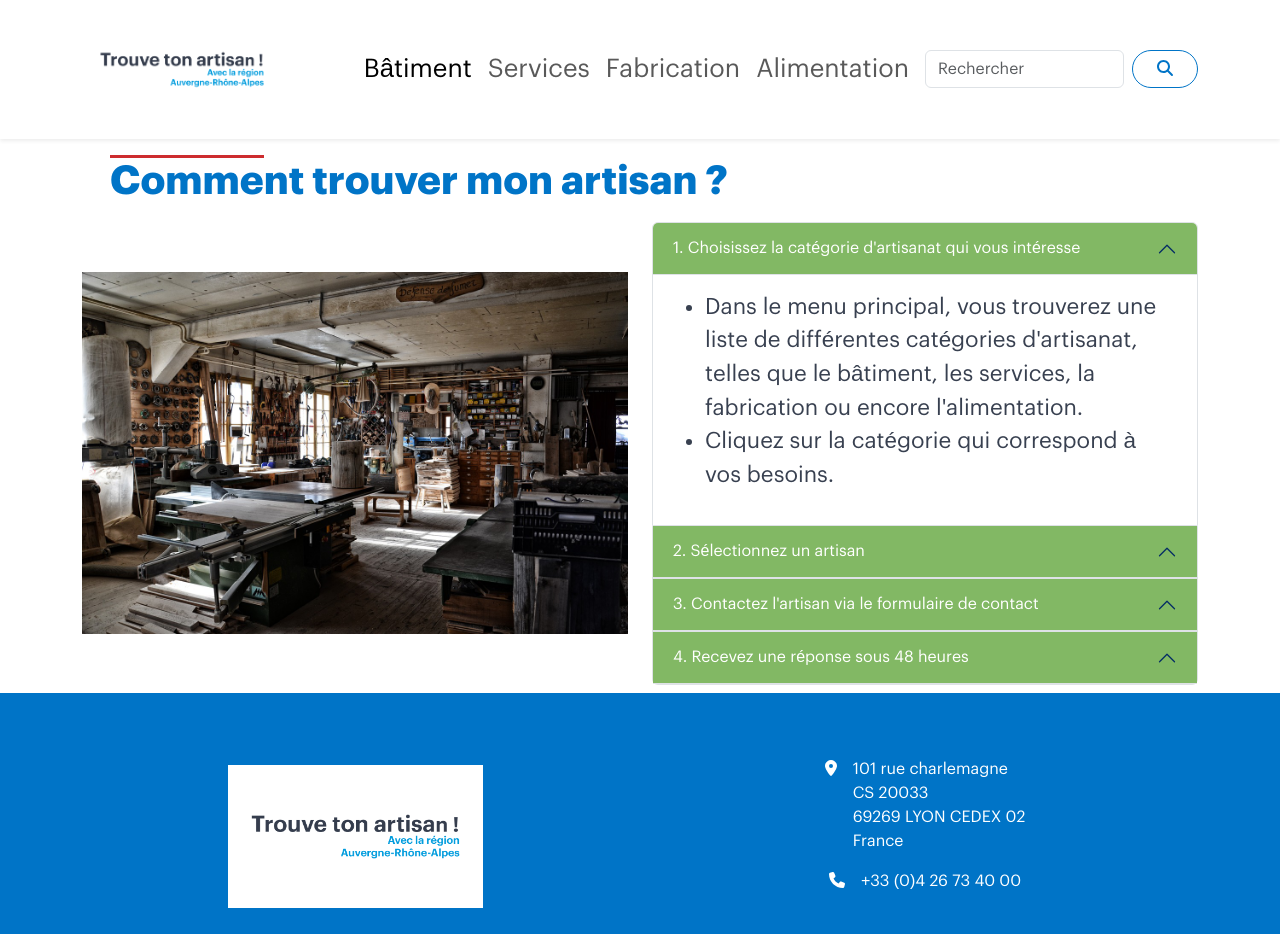
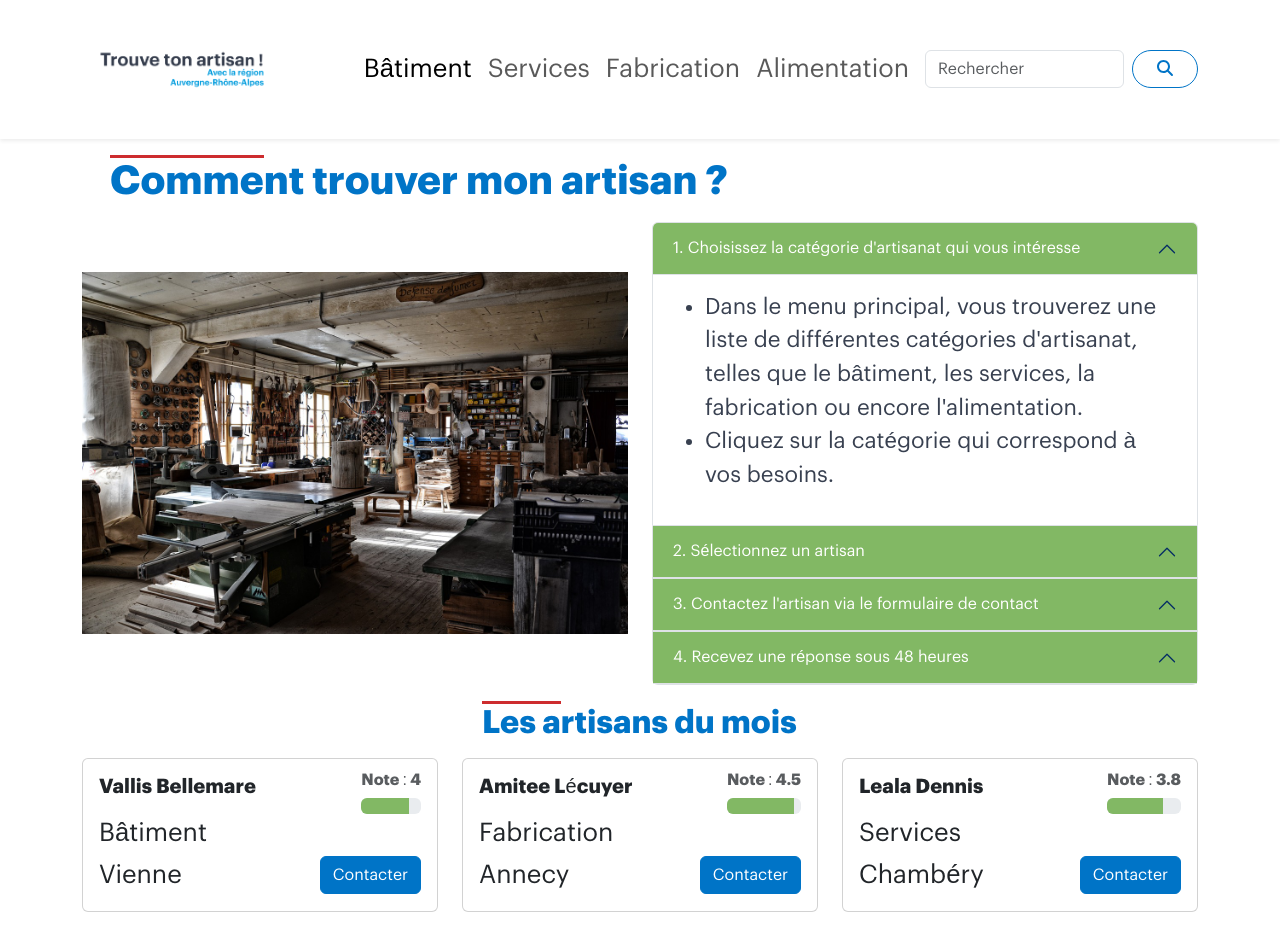
Before and after one commit to HugoMelin/Projet_CEF_Trouve-ton-artisan_Angular, an Angular app: page / in a window 1280 px wide. Shown: the top 934 px of the page. Built offline with nearby package versions, Linux system fonts and the light colour scheme.

Commit message:
Add card for artisan du mois

```diff
--- /dev/null
+++ b/src/app/components/artisans-du-mois/artisans-du-mois.component.html
@@ -0,0 +1,27 @@
+<div class="container">
+    <div class="col-lg-4 mx-auto">
+        <app-titreh2 titre="Les artisans du mois"/>
+    </div>
+    <div class="row row-cols-1 row-cols-lg-3 g-4">
+        <div *ngFor="let artisan of artisans" class="col">
+            <div class="card">
+                <div class="card-body">
+                    <div class="d-flex justify-content-between align-items-start">
+                        <h5 class="card-title">{{ artisan.name }}</h5>
+                        <div>
+                            <h6 class="card-subtitle text-body-secondary">Note : {{ artisan.note }}</h6>
+                            <div class="progress mt-2" role="progressbar" aria-label="Basic example" [attr.aria-valuenow]="(artisan.note*100)/5" aria-valuemin="0" aria-valuemax="100">
+                                <div class="progress-bar" [attr.style]="'width:'+ (artisan.note*100)/5 +'%; background-color: #82b864;'"></div>
+                            </div>
+                        </div>
+                    </div>
+                    <p class="card-text mb-1">{{ artisan.category }}</p>
+                    <div class="d-flex justify-content-between align-items-start">
+                        <p class="card-text mb-0">{{ artisan.location }}</p>
+                        <a href="#" class="btn btn-primary card-link">Contacter</a>
+                    </div>
+                </div>
+            </div>
+        </div>
+    </div>
+</div>
--- /dev/null
+++ b/src/app/components/artisans-du-mois/artisans-du-mois.component.ts
@@ -0,0 +1,21 @@
+import { Component, OnInit } from '@angular/core';
+import { ArtisansDataService } from '../../services/artisans-data.service';
+import { Titreh2Component } from '../titres/titreh2/titreh2.component';
+import { NgFor } from '@angular/common';
+
+@Component({
+  selector: 'app-artisans-du-mois',
+  standalone: true,
+  imports: [ Titreh2Component, NgFor ],
+  templateUrl: './artisans-du-mois.component.html',
+  styleUrl: './artisans-du-mois.component.scss'
+})
+export class ArtisansDuMoisComponent implements OnInit{
+  artisans:any
+
+  constructor(private artisansDataService: ArtisansDataService ) {}
+
+  ngOnInit(): void {
+      this.artisans = this.artisansDataService.artisanList
+  }
+}
--- a/src/app/pages/home/home.component.html
+++ b/src/app/pages/home/home.component.html
@@ -1,3 +1,5 @@
 <main>
     <app-how-to-use />
+
+    <app-artisans-du-mois />
 </main>
--- a/src/app/pages/home/home.component.ts
+++ b/src/app/pages/home/home.component.ts
@@ -1,10 +1,11 @@
 import { Component } from '@angular/core';
 import { HowToUseComponent } from '../../components/how-to-use/how-to-use.component';
+import { ArtisansDuMoisComponent } from '../../components/artisans-du-mois/artisans-du-mois.component';
 
 @Component({
   selector: 'app-home',
   standalone: true,
-  imports: [ HowToUseComponent ],
+  imports: [ HowToUseComponent, ArtisansDuMoisComponent ],
   templateUrl: './home.component.html',
   styleUrl: './home.component.scss'
 })
--- a/src/styles.scss
+++ b/src/styles.scss
@@ -1,4 +1,15 @@
 /* You can add global styles to this file, and also import other style files */
+
+.btn-primary {
+    --bs-btn-bg: #0074c7;
+    --bs-btn-border-color: #0074c7;
+    --bs-btn-hover-bg: #0074c7;
+    --bs-btn-hover-border-color: #0074c7;
+    --bs-btn-active-bg: #0074c7;
+    --bs-btn-active-border-color: #0074c7;
+    --bs-btn-disabled-bg: #0074c7;
+    --bs-btn-disabled-border-color: #0074c7;
+}
 
 .btn-outline-primary {
     --bs-btn-color: #0074c7;
```
Also changed, not shown: src/app/components/artisans-du-mois/artisans-du-mois.component.scss (added), 1 other file (tests, documents, lock files or other folders).
